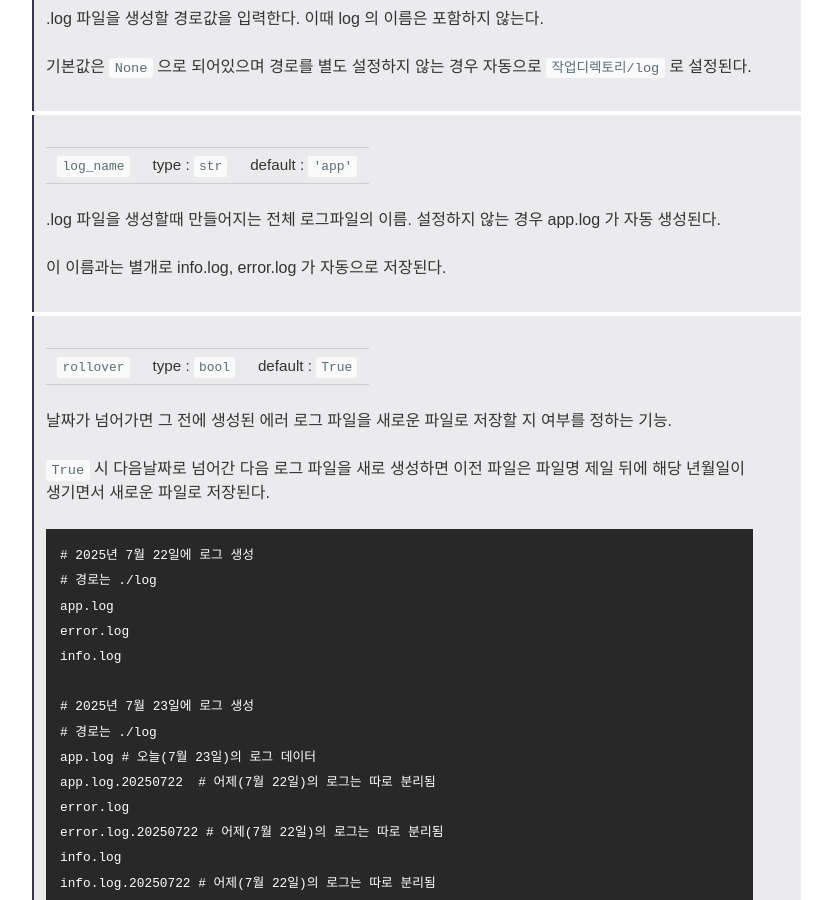
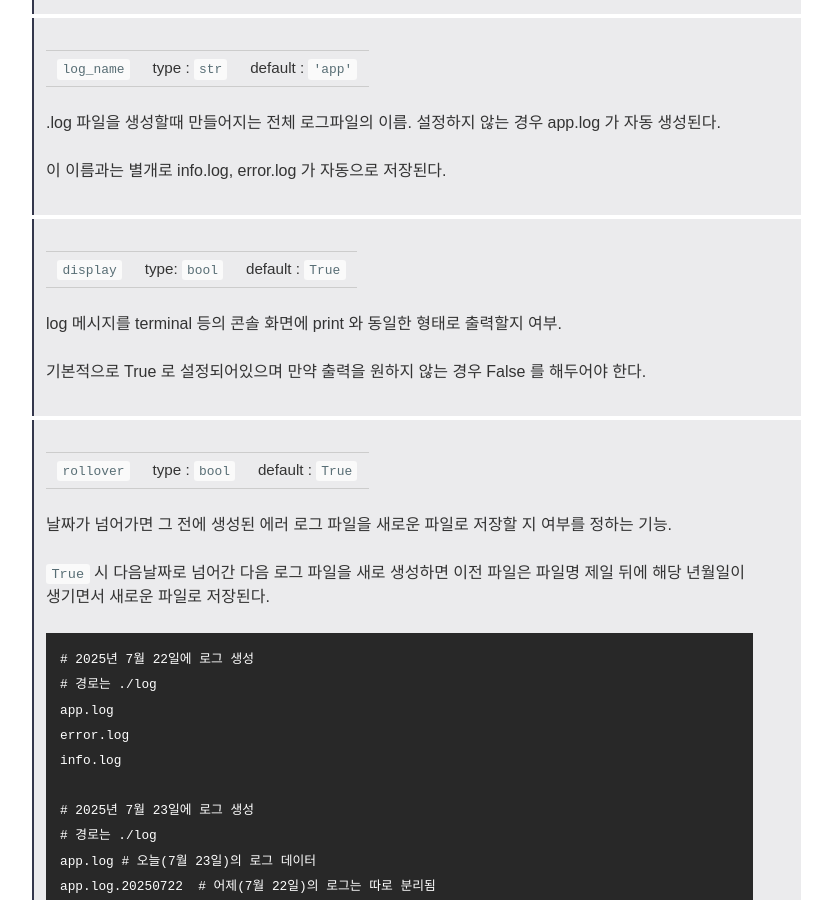
Before and after one commit to aitheimc/aitheimc.github.io, a Jekyll site: the page built from _posts/2025-07-29-logie 패키지 활용.markdown, in a window 1280 px wide and 900 px high, scrolled down 2071 px. Shown: the whole window, without its empty margins (335-1167 px from the left). Built offline with Jekyll 4.4.1, drawn with Linux system fonts in a browser that asks for light colours; nearby versions of some CDN libraries; some of the changed text lies outside the part shown.

Commit message:
20250811 logie 0.1.5

```diff
--- a/_posts/2025-07-29-logie 패키지 활용.markdown
+++ b/_posts/2025-07-29-logie 패키지 활용.markdown
@@ -30,11 +30,11 @@ import logie
 로그 수준의 `INFO` 보다 높은 수준을 전부 기록하는 전체 로그파일과 `INFO` 수준만을 기록하는 `info.log`, `error` 수준만을 기록하는 `error.log` 를 생성하는 함수. 모든 생성되는 로그파일에 있어서 `INFO` 보다 낮은 수준(`DEBUG`)은 기록하지 않는다.
 
 ### Parameters
-
 | 입력변수   | type   | default |
 | ---------- | ------ | ------- |
 | `log_path` | `str`  | `None`  |
 | `log_name` | `str`  | `'app'` |
+| `display`  | `bool` | `True`  |
 | `rollover` | `bool` | `True`  |
 
 ### 사용예시
@@ -87,6 +87,12 @@ info.log
 > .log 파일을 생성할때 만들어지는 전체 로그파일의 이름. 설정하지 않는 경우 app.log 가 자동 생성된다.
 >
 > 이 이름과는 별개로 info.log, error.log 가 자동으로 저장된다.
+
+> `display` | type: `bool` | default : `True`
+>
+> log 메시지를 terminal 등의 콘솔 화면에 print 와 동일한 형태로 출력할지 여부.
+>
+> 기본적으로 True 로 설정되어있으며 만약 출력을 원하지 않는 경우 False 를 해두어야 한다.
 
 
 > `rollover` | type : `bool` | default : `True`
```
